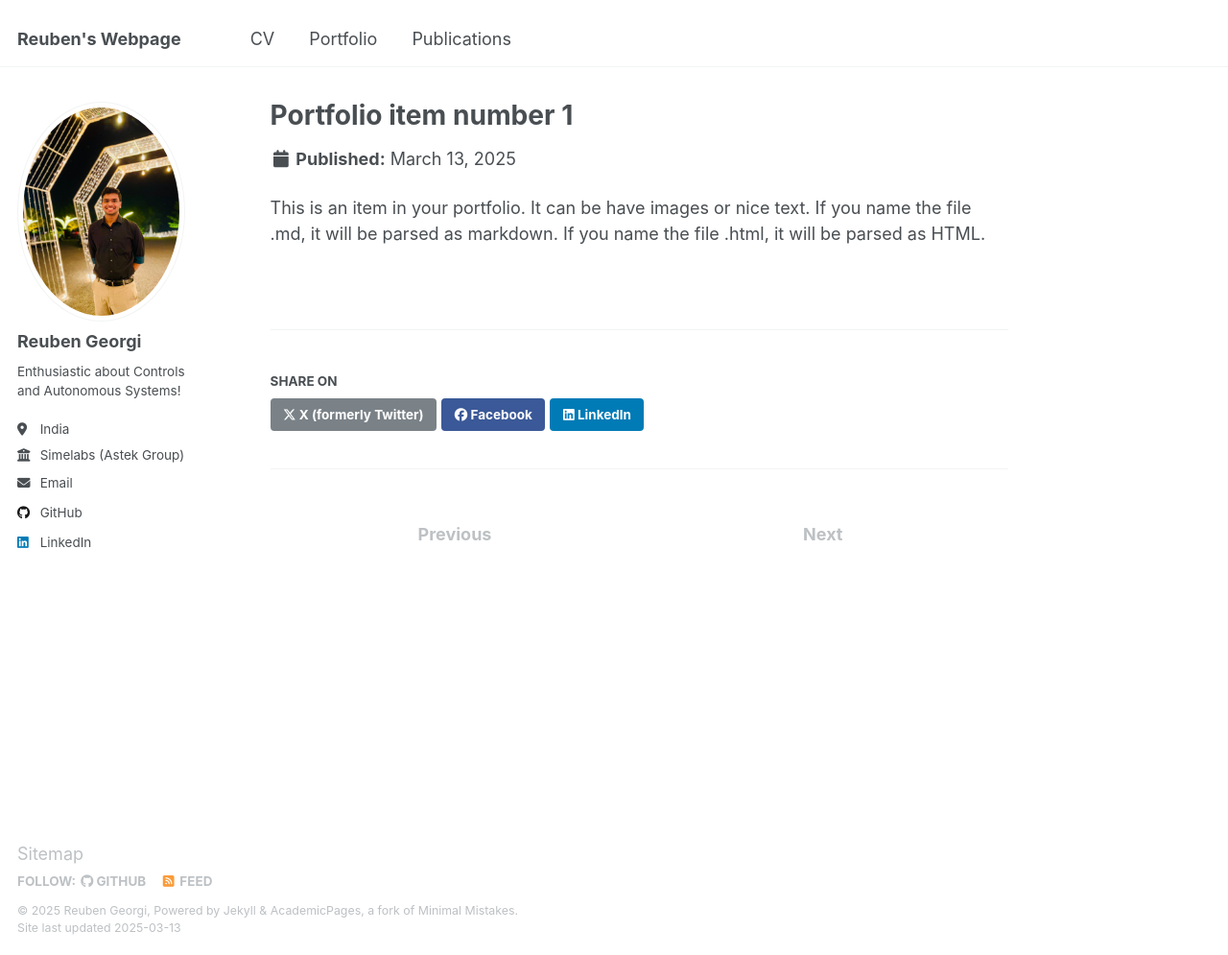
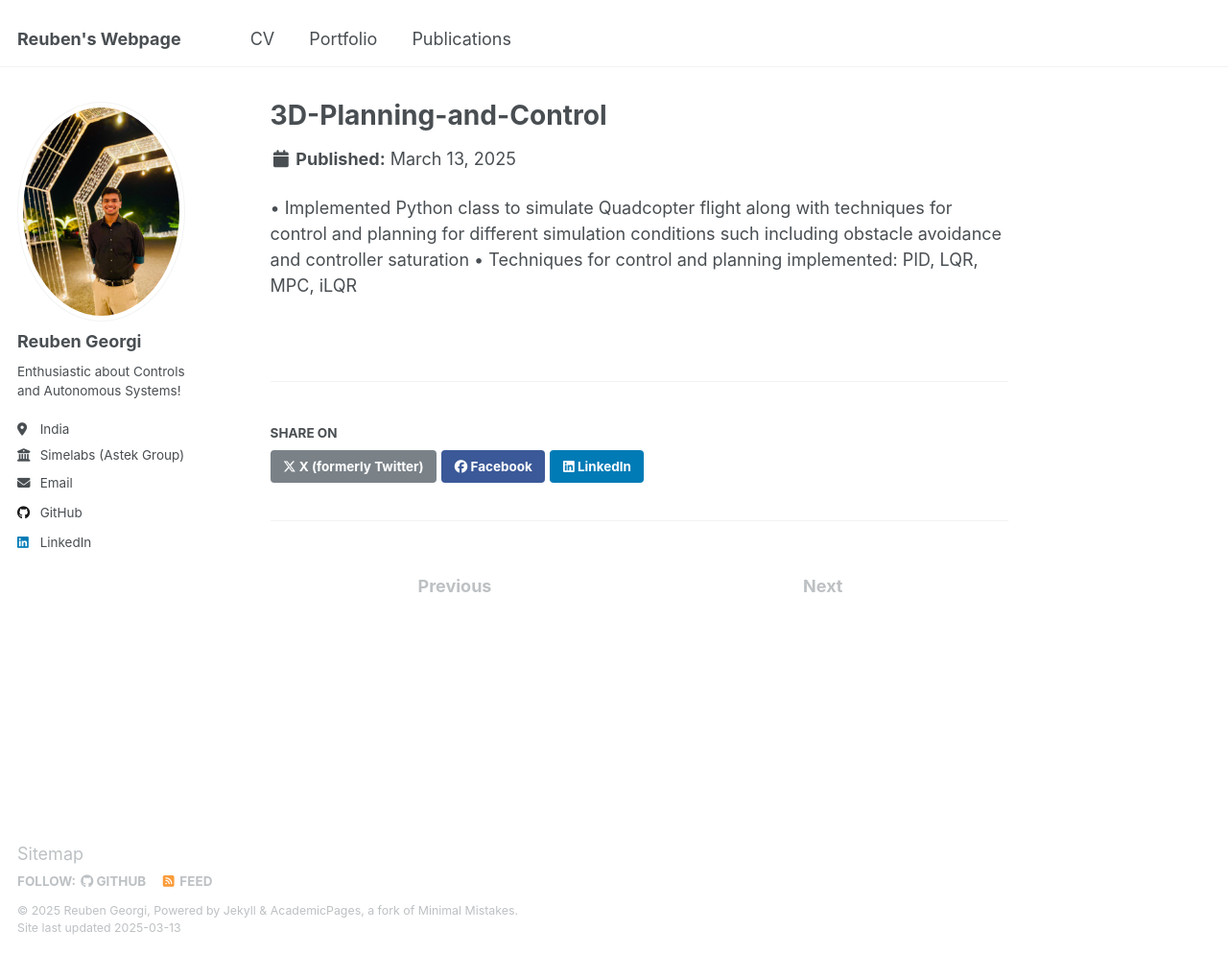
Before and after one commit to ra-georgi/ra-georgi.github.io, a Jekyll site: the page built from _portfolio/portfolio-1.md, in a window 1280 px wide and 995 px high. Shown: the whole window at 96% size. Built offline with Jekyll 4.4.1, drawn with Linux system fonts in a browser that asks for light colours.

Commit message:
Updated Quadcopter project

```diff
--- a/_portfolio/portfolio-1.md
+++ b/_portfolio/portfolio-1.md
@@ -1,7 +1,8 @@
 ---
-title: "Portfolio item number 1"
-excerpt: "Short description of portfolio item number 1<br/><img src='/images/500x300.png'>"
+title: "3D-Planning-and-Control"
+excerpt: "Simulate Quadrotor flight using different control techniques in different scenarios.<br/><img src='/images/QuadSim.gif'>"
 collection: portfolio
 ---
 
-This is an item in your portfolio. It can be have images or nice text. If you name the file .md, it will be parsed as markdown. If you name the file .html, it will be parsed as HTML.
+•	Implemented Python class to simulate Quadcopter flight along with techniques for control and planning for different simulation conditions such including obstacle avoidance and controller saturation
+•	Techniques for control and planning implemented: PID, LQR, MPC, iLQR
```
Also changed, not shown: images/QuadSim.gif (added).
